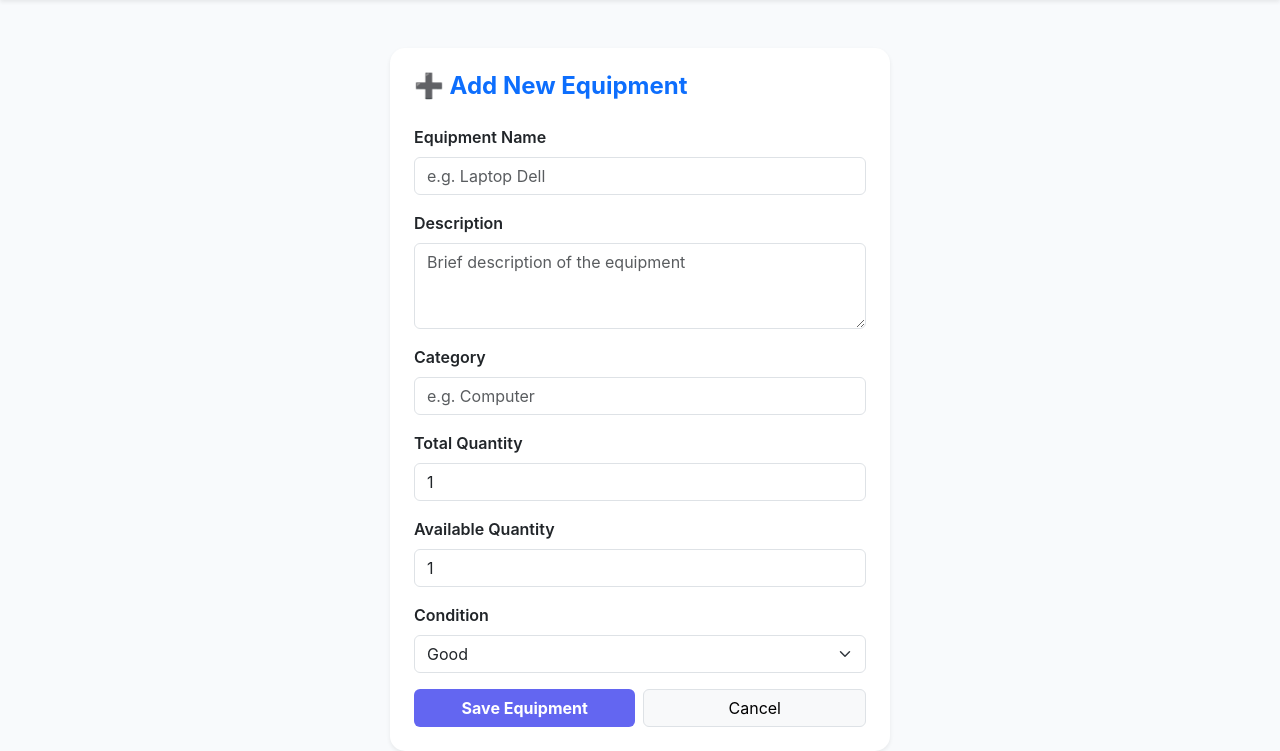
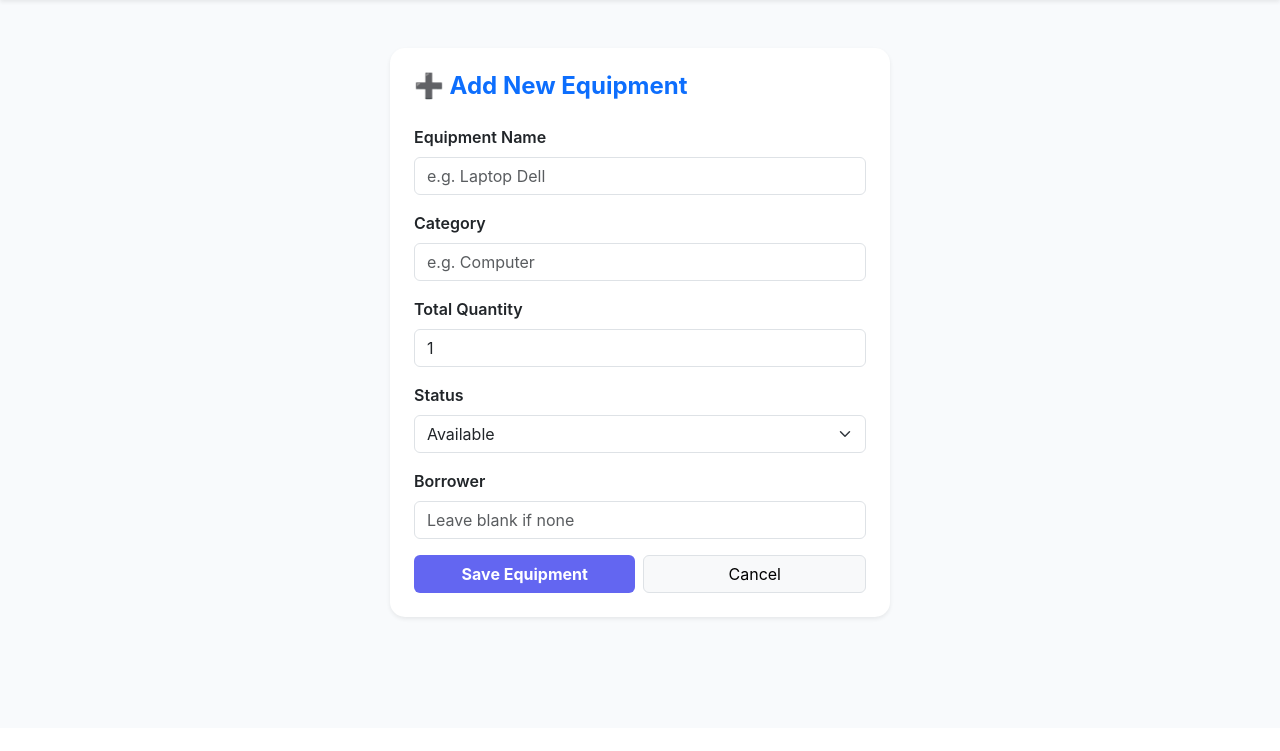
Before and after one commit to NathanielMorcilla/equipment-borrowing-system, a PHP site: page /create.php in a window 1280 px wide. Shown: the part 72-823 px from the top of the page. After the commit the page ends 692 px from the top, so only its background shows below. Run offline with PHP 8.4, Linux system fonts and the light colour scheme; the visitor is signed in with stand-in values (Sample User, id 1).

Commit message:
ayos ng code at schema sync

```diff
--- a/create.php
+++ b/create.php
@@ -4,15 +4,14 @@ include 'config.php';
 if (!isset($_SESSION['user'])) { header("Location: login.php"); exit(); }
 
 if (isset($_POST['submit'])) {
-    $name = $_POST['name'];
-    $description = $_POST['description'];
+    $item_name = $_POST['item_name'];
     $category = $_POST['category'];
     $quantity = $_POST['quantity'];
-    $available = $_POST['available'];
-    $condition = $_POST['condition'];
+    $status = $_POST['status'];
+    $borrower = trim($_POST['borrower']) ?: '-';
 
-    $sql = "INSERT INTO equipment (name, description, category, quantity, available, `condition`)
-            VALUES ('$name', '$description', '$category', '$quantity', '$available', '$condition')";
+    $sql = "INSERT INTO equipment (item_name, category, quantity, status, borrower)
+            VALUES ('$item_name', '$category', '$quantity', '$status', '$borrower')";
 
     if (mysqli_query($conn, $sql)) {
         header("Location: index.php");
@@ -30,11 +29,7 @@ include 'includes/header.php';
         <form method="POST">
             <div class="mb-3">
                 <label class="form-label fw-semibold">Equipment Name</label>
-                <input type="text" name="name" class="form-control" placeholder="e.g. Laptop Dell" required>
-            </div>
-            <div class="mb-3">
-                <label class="form-label fw-semibold">Description</label>
-                <textarea name="description" class="form-control" rows="3" placeholder="Brief description of the equipment"></textarea>
+                <input type="text" name="item_name" class="form-control" placeholder="e.g. Laptop Dell" required>
             </div>
             <div class="mb-3">
                 <label class="form-label fw-semibold">Category</label>
@@ -45,16 +40,16 @@ include 'includes/header.php';
                 <input type="number" name="quantity" class="form-control" value="1" required>
             </div>
             <div class="mb-3">
-                <label class="form-label fw-semibold">Available Quantity</label>
-                <input type="number" name="available" class="form-control" value="1" required>
+                <label class="form-label fw-semibold">Status</label>
+                <select name="status" class="form-select">
+                    <option value="Available">Available</option>
+                    <option value="Borrowed">Borrowed</option>
+                    <option value="Maintenance">Maintenance</option>
+                </select>
             </div>
             <div class="mb-3">
-                <label class="form-label fw-semibold">Condition</label>
-                <select name="condition" class="form-select">
-                    <option value="good">Good</option>
-                    <option value="fair">Fair</option>
-                    <option value="poor">Poor</option>
-                </select>
+                <label class="form-label fw-semibold">Borrower</label>
+                <input type="text" name="borrower" class="form-control" placeholder="Leave blank if none">
             </div>
             <div class="d-flex gap-2">
                 <button type="submit" name="submit" class="btn btn-primary w-100 fw-bold">Save Equipment</button>
```
Also changed, not shown: about.php (deleted, +0 -41 lines), index.php (+7 -11 lines), update.php (+9 -13 lines).
